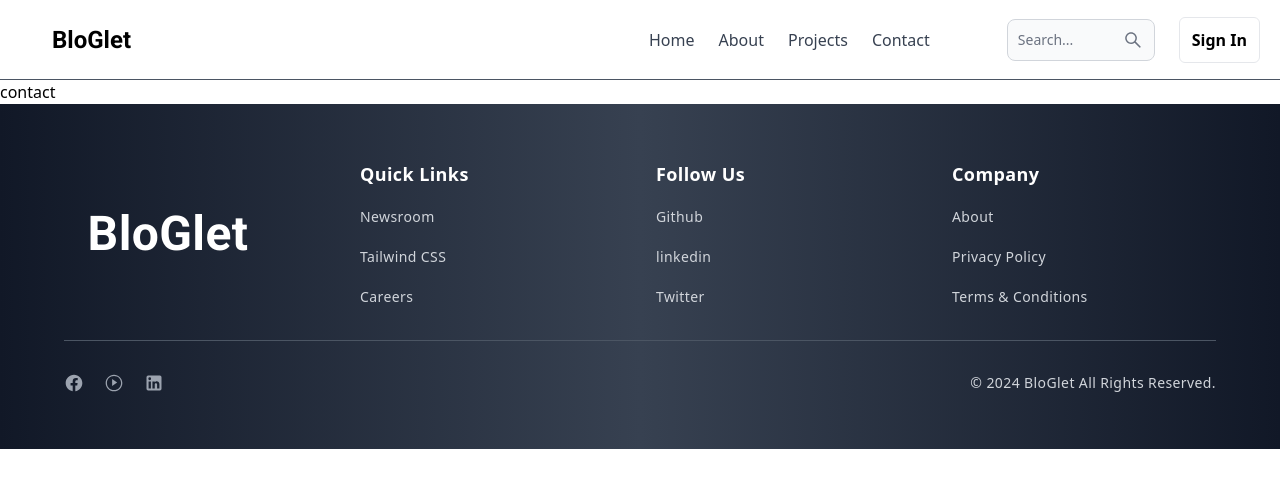
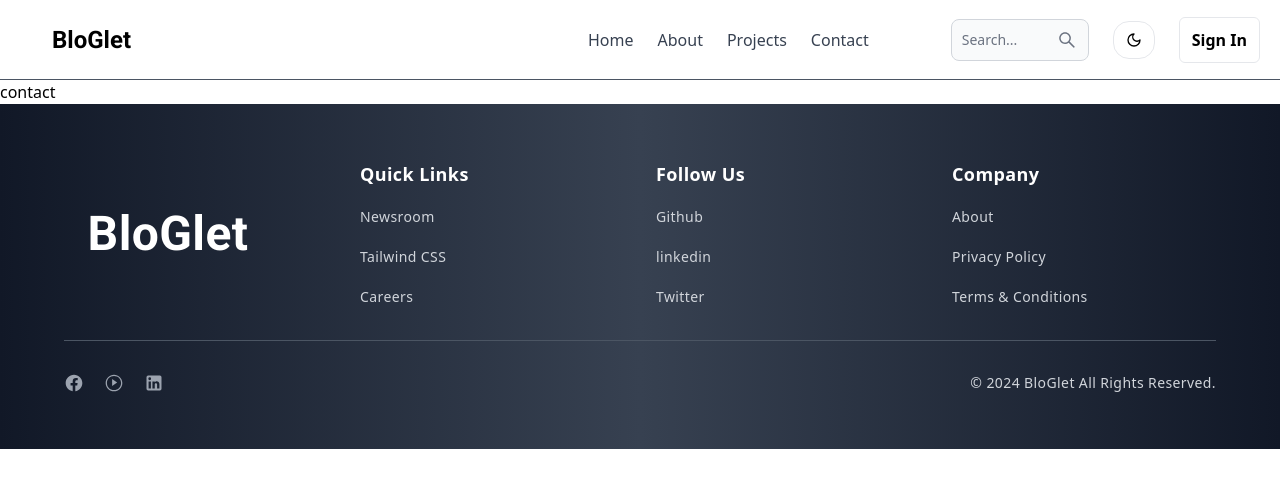
Before and after one commit to zakariaelrharbi/Bloglet, a React (Vite) app in the folder Client/Bloglet/: page /contact in a window 1280 px wide. Shown: the top 488 px of the page. Built offline with nearby package versions, Linux system fonts and the light colour scheme.

Commit message:
adding dark mode button

```diff
--- a/Client/Bloglet/src/Pages/SignUp.jsx
+++ b/Client/Bloglet/src/Pages/SignUp.jsx
@@ -182,7 +182,7 @@ export default function SignUp() {
             >
               {
                 loading ? (
-                  <Spinner size="sm"/>
+                  <Spinner size="sm" />
                 ) : 'Create an account'
               }
             </button>
--- /dev/null
+++ b/Client/Bloglet/src/components/DarkModeButton.jsx
@@ -0,0 +1,20 @@
+import React from 'react'
+import { LuMoon } from "react-icons/lu";
+
+const DarkModeButton = () => {
+  return (
+    <div>
+      <div className="flex flex-col sm:flex-row sm:items-center gap-4 lg:min-w-max mt-10 lg:mt-1">
+      <div className="lg:flex lg:items-center">
+        <button
+          className="relative px-3 py-2.5 rounded-2xl font-semibold text-black duration-300 ease-linear after:absolute after:w-full after:left-0 after:bottom-0 after:h-px after:rounded-md after:origin-left after:ease-linear after:duration-300 after:scale-0 hover:after:scale-100 bg-transparent border border-primaryGreen hover:bg-primaryGreen hover:text-black"
+        >
+            <LuMoon />
+        </button>
+        </div>
+        </div>
+    </div>
+  )
+}
+
+export default DarkModeButton
--- a/Client/Bloglet/src/components/Header.jsx
+++ b/Client/Bloglet/src/components/Header.jsx
@@ -6,6 +6,7 @@ import { useSelector, useDispatch } from 'react-redux';
 import { Avatar, Dropdown } from "flowbite-react";
 import { signOutSuccess } from '../redux/user/userSlice';
 import { toast } from 'sonner';
+import DarkModeButton from './DarkModeButton';
 
 const Header = () => {
   const [navIsOpened, setNavIsOpened] = useState(false);
@@ -91,6 +92,7 @@ const Header = () => {
                 />
               </form>
             </div>
+            <DarkModeButton />
 
             <div className="flex flex-col sm:flex-row sm:items-center gap-4 lg:min-w-max mt-10 lg:mt-0">
               <div className="hidden lg:flex lg:items-center">
--- /dev/null
+++ b/Client/Bloglet/src/redux/theme/themeSlice.js
@@ -0,0 +1,17 @@
+import {createSlice} from '@reduxjs/toolkit';
+
+const initialState = {
+    theme: 'light',
+};
+
+const themeSlice = createSlice({
+    name: 'theme',
+    initialState,
+    reducers: {
+        toggleTheme: (state) => {
+            state.theme = state.theme === 'light' ? 'dark' : 'light';
+        },
+    },
+});
+
+export const { toggleTheme } = themeSlice.actions;
```
